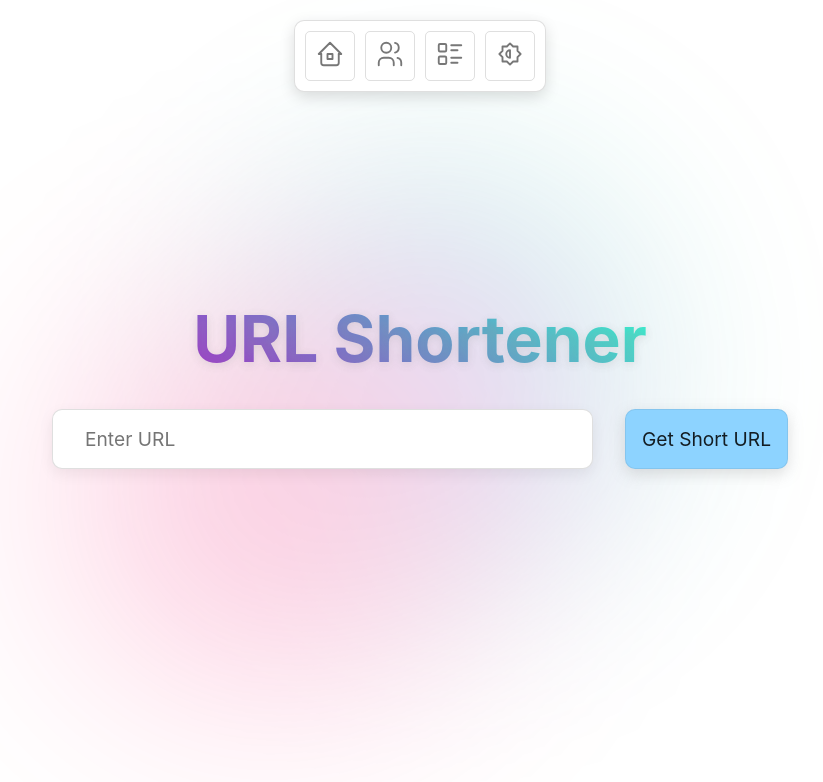
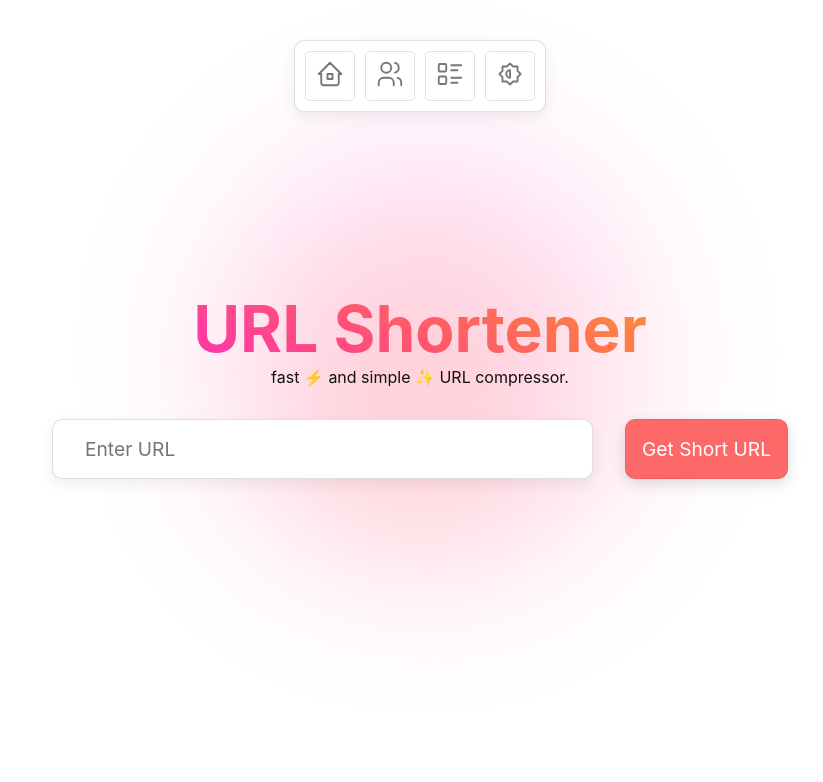
Before and after one commit to anaysharma/url-shortener, a plain HTML site: page index.html in a window 1280 px wide. Shown: the whole page, without its empty margins (220-1043 px from the left). Drawn offline with Linux system fonts and the light colour scheme.

Commit message:
change styles

```diff
--- a/index.html
+++ b/index.html
@@ -121,6 +121,7 @@
 		</div>
 		<div class="container">
 			<h1 class="title">URL Shortener</h1>
+			<p class="description">fast ⚡ and simple ✨ URL compressor.</p>
 			<div class="form-container">
 				<form action="" method="post">
 					<div class="input-container">
--- a/styles.css
+++ b/styles.css
@@ -14,6 +14,7 @@ body {
 	background-color: var(--bg-color);
 	color: var(--fg-color);
 	overflow: hidden;
+	transition: background-color 200ms, color 200ms;
 }
 
 .nav-container {
@@ -24,11 +25,11 @@ body {
 
 nav {
 	position: fixed;
-	top: 20px;
+	top: 40px;
 	background-color: var(--bg-color);
 	border-radius: 10px;
 	padding: 10px;
-	box-shadow: 0 5px 15px #0002;
+	box-shadow: 0 5px 15px #0001;
 	border: 1px solid #8884;
 }
 
@@ -75,11 +76,15 @@ li:hover {
 .title {
 	font-size: clamp(2rem, -1.75rem + 12vw, 4rem);
 	opacity: 0.8;
-	text-shadow: 0 2px 10px #8884;
-	background: -webkit-linear-gradient(60deg, #8800c3, #00ffc3);
+	background: -webkit-linear-gradient(60deg, #ff039a, #ff7700);
 	background-clip: text;
 	-webkit-background-clip: text;
 	-webkit-text-fill-color: transparent;
+	text-align: center;
+}
+
+.description {
+	text-align: center;
 }
 
 .form-container {
@@ -112,7 +117,7 @@ form {
 }
 
 #url-input:focus-visible {
-	outline: 3px solid #8dd3ff;
+	outline: 3px solid #ff5c50;
 	outline-offset: 4px;
 }
 
@@ -125,17 +130,17 @@ form button {
 	height: 40px;
 	font-size: 1.2rem;
 	border: 1px solid #0001;
-	color: #000d;
+	color: #fff;
 	padding-inline: 1rem;
 	height: 60px;
 	border-radius: 10px;
-	box-shadow: 0 5px 15px #8884;
-	background-color: #8dd3ff;
+	box-shadow: 0 5px 15px #0002;
+	background-color: #fd6969;
 	transition: 200ms;
 }
 
 form button:hover {
-	outline: 3px solid #8dd3ff;
+	outline: 3px solid #ff5c50;
 	outline-offset: 4px;
 }
 
@@ -157,7 +162,8 @@ form button:hover {
 	display: grid;
 	place-items: center;
 	z-index: -10;
-	opacity: 0.2;
+	opacity: 0.3;
+	filter: blur(10vh);
 }
 
 .blob-1,
@@ -167,38 +173,46 @@ form button:hover {
 	height: 40vh;
 	width: 40vh;
 	border-radius: 100%;
-	filter: blur(100px);
-	animation: blob 10s linear infinite;
+	animation: blob 20s linear infinite;
 }
 
 .blob-1 {
-	background-color: #07c699;
-	animation-delay: 4s;
+	background-color: #fff700;
+	animation-delay: 7s;
 }
 
 .blob-2 {
-	background-color: #7b4add;
-	animation-delay: 7s;
+	background-color: #ff8e3e;
+	animation-delay: 16s;
 }
 
 .blob-3 {
-	background-color: rgb(255, 0, 98);
+	background-color: rgb(255, 58, 192);
 }
 
 @keyframes blob {
 	0% {
 		transform: translate(0, 0) scale(1);
+		opacity: 1;
 	}
-	25% {
+	20% {
 		transform: translate(60px, -100px) scale(1.4);
+		opacity: 0.4;
 	}
-	50% {
+	40% {
 		transform: translate(-150px, 100px) scale(1.2);
+		opacity: 0.9;
 	}
-	75% {
-		transform: translate(-100px, 60px) scale(1.6);
+	60% {
+		transform: translate(100px, 60px) scale(1.6);
+		opacity: 0.2;
+	}
+	80% {
+		transform: translate(-100px, -60px) scale(1.6);
+		opacity: 0.6;
 	}
 	100% {
 		transform: translate(0, 0) scale(1);
+		opacity: 1;
 	}
 }
```
